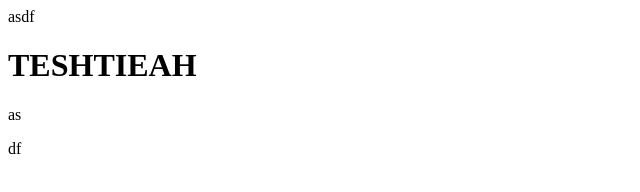
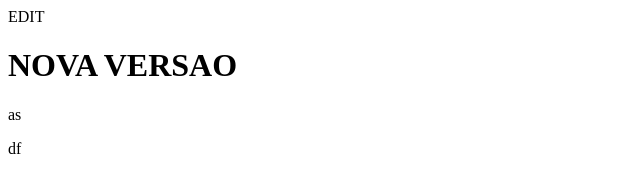
Before and after one commit to ioanes555/teste, a plain HTML site: page index.html in a window 1280 px wide. Shown: the whole page, without its empty margins (0-640 px from the left). Drawn offline with Linux system fonts and the light colour scheme.

Commit message:
Update index.html

```diff
--- a/index.html
+++ b/index.html
@@ -1,6 +1,6 @@
 <!DOCTYPE html>
 <html>
-<body>asdf<p>
-<h1> TESHTIEAH</h1>as<p>df
+<body>EDIT<p>
+<h1> NOVA VERSAO</h1>as<p>df
 </body>
 </html>
```
